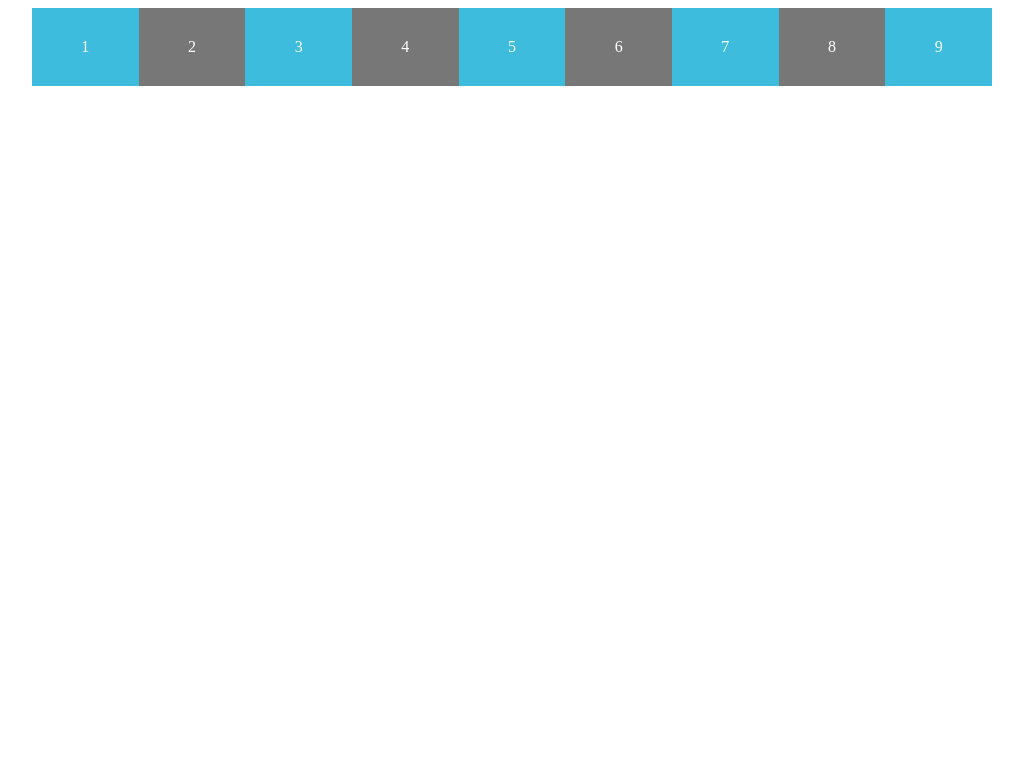
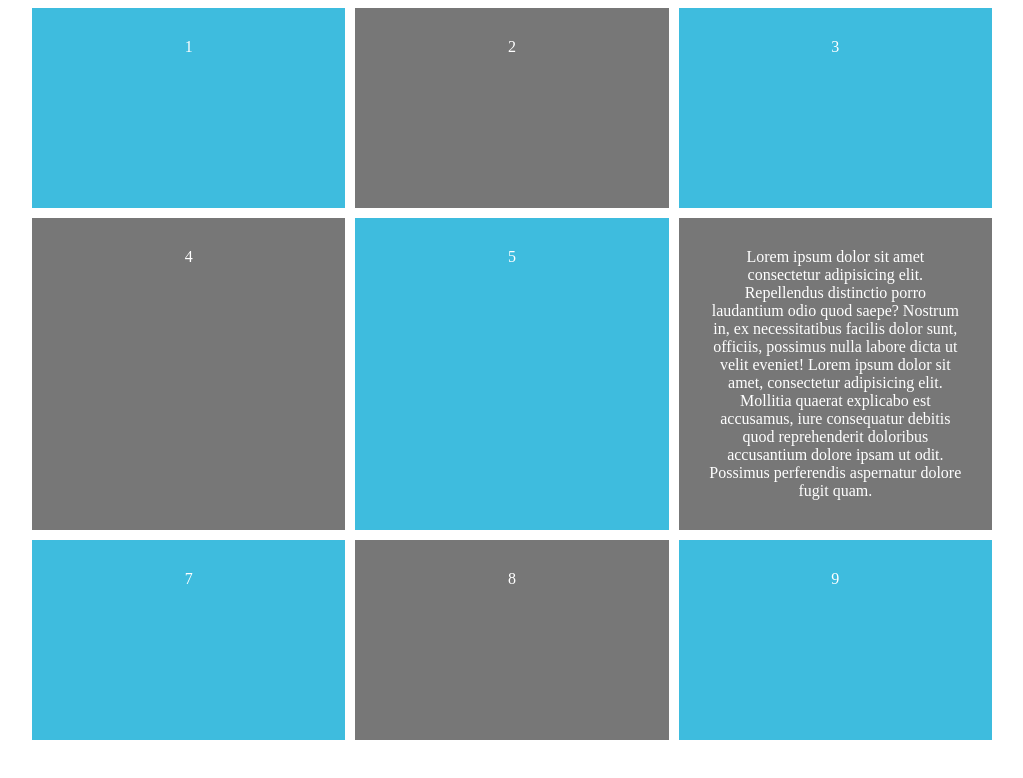
Before and after one commit to khanhleemtp/css-grid, a plain HTML site: page index.html in a window 1280 px wide. Shown: the top 778 px of the page, without its empty margins (128-1151 px from the left). Drawn offline with Linux system fonts and the light colour scheme.

Commit message:
2-done-grid-rows

```diff
--- a/index.html
+++ b/index.html
@@ -15,19 +15,28 @@
             margin: 0 auto;
             display: grid;
             /* grid-template-columns: 40% 20% 40%; */
-            /* grid-template-columns: 1fr 2fr 1fr; */
-            grid-template-columns: repeat(9, 1fr);
+            /* grid-template-columns: 1fr 1fr 1fr; */
+            grid-template-columns: repeat(3, 1fr);
+            grid-template-rows: repeat(10, minmax(200px, auto));
+            /* grid-column-gap: 10px ;
+            grid-row-gap: 10px; */
+            grid-gap: 10px;
+            /* grid-auto-rows: minmax(200px, auto); */
+            /* Khắc phục (1) */
             /* Xác định bao nhiêu cột với chiều rộng tự động */
         }
         #content div{
             background: #3ebcde;
             padding: 30px;
+            /* margin: 20px; */
         }
         #content div:nth-child(even){
             background: #777;
             padding: 30px;
         }
-
+    /*
+    Chiều cao bị chi phối bởi nd bên trong (1)
+     */
     </style>
 </head>
 <body>
@@ -37,7 +46,9 @@
         <div>3</div>
         <div>4</div>
         <div>5</div>
-        <div>6</div>
+        <div>Lorem ipsum dolor sit amet consectetur adipisicing elit. Repellendus distinctio porro laudantium odio quod saepe? Nostrum in, ex necessitatibus facilis dolor sunt, officiis, possimus nulla labore dicta ut velit eveniet!
+            Lorem ipsum dolor sit amet, consectetur adipisicing elit. Mollitia quaerat explicabo est accusamus, iure consequatur debitis quod reprehenderit doloribus accusantium dolore ipsam ut odit. Possimus perferendis aspernatur dolore fugit quam.
+        </div>
         <div>7</div>
         <div>8</div>
         <div>9</div>
```
